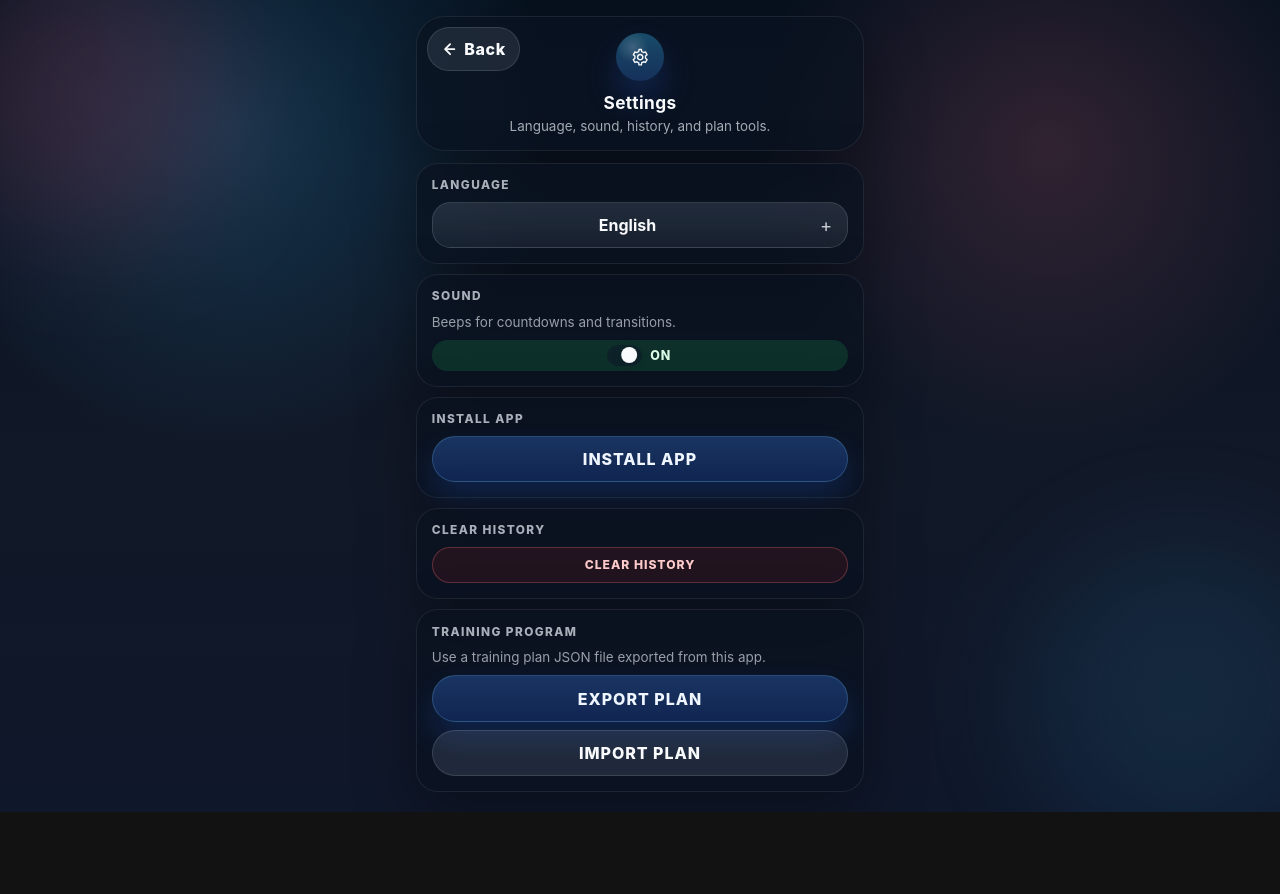
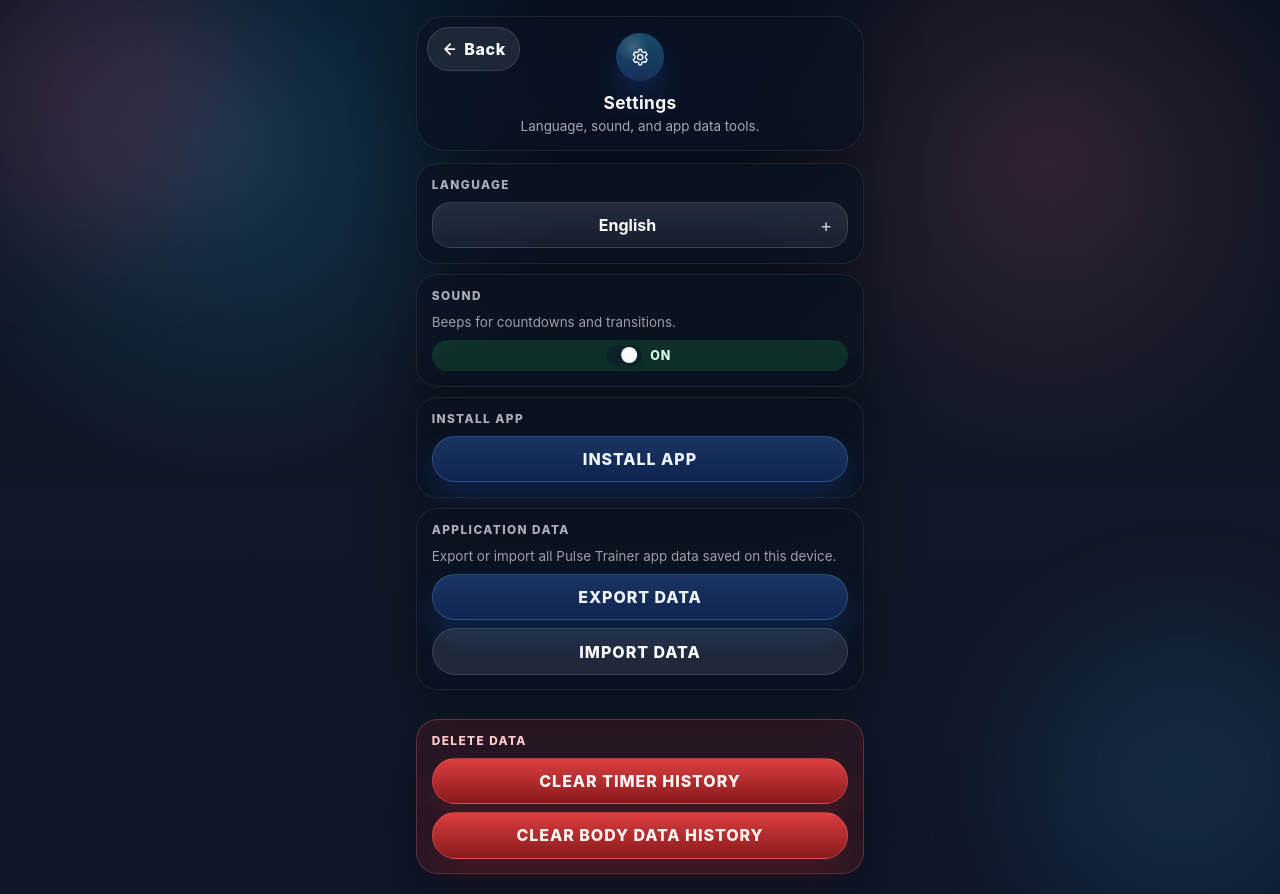
Before and after one commit to spleen1334/hiit-timer, a React (Vite) app: page / in a window 1280 px wide. Both pictures are taken after a click on the button "Settings". Before the commit the page ends 812 px from the top, so only its background shows below. Built offline with nearby package versions, Linux system fonts and the light colour scheme.

Commit message:
feat: add app data management settings

```diff
--- a/src/App.tsx
+++ b/src/App.tsx
@@ -8,7 +8,7 @@ import { ModeTabs } from './components/shared/ModeTabs';
 import { OrientationLock } from './components/shared/OrientationLock';
 import { CogIcon } from './components/shared/icons';
 import { SuccessOverlay } from './components/shared/SuccessOverlay';
-import { ConfirmDialog, InfoDialog, LocaleDialog } from './components/shared/dialogs';
+import { InfoDialog, LocaleDialog, TypedConfirmDialog } from './components/shared/dialogs';
 import { useAudioFeedback } from './hooks/useAudioFeedback';
 import { useInstallPrompt } from './hooks/useInstallPrompt';
 import { usePersistentState } from './hooks/usePersistentState';
@@ -16,7 +16,7 @@ import { useThemeColor } from './hooks/useThemeColor';
 import { useTimerSession } from './hooks/useTimerSession';
 import { useWakeLock } from './hooks/useWakeLock';
 import { DEFAULT_LOCALE, LOCALE_OPTIONS, MESSAGES, isLocale, type Locale } from './i18n';
-import { APP_VIEW_KEY, TRAINING_PROGRAM_KEY } from './plan/constants';
+import { APP_VIEW_KEY, BODY_HEIGHT_KEY, BODY_METRICS_KEY, TRAINING_PROGRAM_KEY } from './plan/constants';
 import { DEFAULT_PROGRAM } from './plan/defaultProgram';
 import type { AppViewMode, TrainingProgram } from './plan/types';
 import { sanitizeTrainingProgram } from './plan/utils';
@@ -68,6 +68,7 @@ function App() {
   const [settingsReturnView, setSettingsReturnView] = useState<AppViewMode>('timer');
   const [isLocaleDialogOpen, setIsLocaleDialogOpen] = useState(false);
   const [isClearHistoryDialogOpen, setIsClearHistoryDialogOpen] = useState(false);
+  const [isClearBodyDataDialogOpen, setIsClearBodyDataDialogOpen] = useState(false);
   const [isInstallDialogOpen, setIsInstallDialogOpen] = useState(false);
 
   const feedback = useAudioFeedback(settings);
@@ -187,8 +188,16 @@ function App() {
 
   const clearHistory = useCallback(() => {
     setHistory([]);
+    globalThis.localStorage?.setItem(HISTORY_KEY, JSON.stringify([]));
     setIsClearHistoryDialogOpen(false);
   }, [setHistory]);
+
+  const clearBodyData = useCallback(() => {
+    globalThis.localStorage?.setItem(BODY_METRICS_KEY, JSON.stringify([]));
+    globalThis.localStorage?.removeItem(BODY_HEIGHT_KEY);
+    setIsClearBodyDataDialogOpen(false);
+    window.location.reload();
+  }, []);
 
   return (
     <main className={`app-shell ${screenTone} ${appView === 'timer' && isWarning ? 'screen-warning' : ''}`}>
@@ -278,14 +287,13 @@ function App() {
               localeLabel={localeMeta.label}
               isLocaleDialogOpen={isLocaleDialogOpen}
               canInstall={canInstall}
-              trainingProgram={trainingProgram}
               soundEnabled={settings.soundEnabled}
               onBack={closeSettings}
               onOpenLocaleDialog={() => setIsLocaleDialogOpen(true)}
               onToggleSound={() => updateSetting('soundEnabled', !settings.soundEnabled)}
               onInstall={() => void requestInstall()}
-              onClearHistory={() => setIsClearHistoryDialogOpen(true)}
-              onImportTrainingProgram={(next) => setTrainingProgram(sanitizeTrainingProgram(next))}
+              onClearTimerHistory={() => setIsClearHistoryDialogOpen(true)}
+              onClearBodyData={() => setIsClearBodyDataDialogOpen(true)}
             />
           ) : null}
         </div>
@@ -293,13 +301,25 @@ function App() {
 
       {appView === 'timer' && mode === 'complete' ? <SuccessOverlay onDismiss={resetSession} returnLabel={messages.returnHomeLabel} /> : null}
       {isClearHistoryDialogOpen ? (
-        <ConfirmDialog
-          title={messages.clearHistoryTitle}
-          body={messages.clearHistoryConfirm}
+        <TypedConfirmDialog
+          title={messages.clearTimerHistoryTitle}
+          body={messages.clearTimerHistoryConfirm}
+          instruction={messages.typeYesInstruction}
           cancelLabel={messages.cancelLabel}
-          confirmLabel={messages.confirmLabel}
+          confirmLabel={messages.deleteLabel}
           onCancel={() => setIsClearHistoryDialogOpen(false)}
           onConfirm={clearHistory}
+        />
+      ) : null}
+      {isClearBodyDataDialogOpen ? (
+        <TypedConfirmDialog
+          title={messages.clearBodyDataTitle}
+          body={messages.clearBodyDataConfirm}
+          instruction={messages.typeYesInstruction}
+          cancelLabel={messages.cancelLabel}
+          confirmLabel={messages.deleteLabel}
+          onCancel={() => setIsClearBodyDataDialogOpen(false)}
+          onConfirm={clearBodyData}
         />
       ) : null}
       {isInstallDialogOpen ? (
--- /dev/null
+++ b/src/appData.ts
@@ -0,0 +1,85 @@
+import {
+  APP_VIEW_KEY,
+  BODY_HEIGHT_KEY,
+  BODY_METRICS_KEY,
+  PLAN_SECTION_VISIBILITY_KEY,
+  TRAINING_PROGRAM_KEY,
+} from './plan/constants';
+import { HISTORY_KEY, LOCALE_KEY, SETTINGS_KEY, STATS_PANEL_KEY } from './timer/constants';
+
+export const APP_LOCAL_STORAGE_KEYS = [
+  SETTINGS_KEY,
+  HISTORY_KEY,
+  LOCALE_KEY,
+  STATS_PANEL_KEY,
+  APP_VIEW_KEY,
+  TRAINING_PROGRAM_KEY,
+  PLAN_SECTION_VISIBILITY_KEY,
+  BODY_METRICS_KEY,
+  BODY_HEIGHT_KEY,
+] as const;
+
+type AppLocalStorageKey = (typeof APP_LOCAL_STORAGE_KEYS)[number];
+
+type AppDataExport = {
+  version: 1;
+  exportedAt: string;
+  localStorage: Partial<Record<AppLocalStorageKey, string>>;
+};
+
+const isAppKey = (key: string): key is AppLocalStorageKey =>
+  (APP_LOCAL_STORAGE_KEYS as readonly string[]).includes(key);
+
+export function downloadAppDataExport() {
+  const localStorageData: AppDataExport['localStorage'] = {};
+
+  for (const key of APP_LOCAL_STORAGE_KEYS) {
+    const value = globalThis.localStorage?.getItem(key);
+    if (value !== null && value !== undefined) {
+      localStorageData[key] = value;
+    }
+  }
+
+  const payload: AppDataExport = {
+    version: 1,
+    exportedAt: new Date().toISOString(),
+    localStorage: localStorageData,
+  };
+  const blob = new Blob([JSON.stringify(payload, null, 2)], { type: 'application/json' });
+  const url = URL.createObjectURL(blob);
+  const link = document.createElement('a');
+  link.href = url;
+  link.download = `pulse-trainer-data-${new Date().toISOString().slice(0, 10)}.json`;
+  document.body.append(link);
+  link.click();
+  link.remove();
+
+  window.setTimeout(() => URL.revokeObjectURL(url), 0);
+}
+
+export function importAppData(rawJson: string) {
+  const parsed = JSON.parse(rawJson) as unknown;
+
+  if (!parsed || typeof parsed !== 'object' || !('localStorage' in parsed)) {
+    throw new Error('Invalid app data export.');
+  }
+
+  const localStorageData = (parsed as { localStorage: unknown }).localStorage;
+  if (!localStorageData || typeof localStorageData !== 'object' || Array.isArray(localStorageData)) {
+    throw new Error('Invalid app data export.');
+  }
+
+  for (const [key, value] of Object.entries(localStorageData)) {
+    if (!isAppKey(key) || typeof value !== 'string') {
+      throw new Error('Invalid app data export.');
+    }
+  }
+
+  for (const key of APP_LOCAL_STORAGE_KEYS) {
+    if (Object.prototype.hasOwnProperty.call(localStorageData, key)) {
+      globalThis.localStorage?.setItem(key, (localStorageData as Record<string, string>)[key]);
+    } else {
+      globalThis.localStorage?.removeItem(key);
+    }
+  }
+}
--- a/src/components/settings/SettingsScreen.tsx
+++ b/src/components/settings/SettingsScreen.tsx
@@ -1,7 +1,6 @@
 import { useRef, useState } from 'react';
+import { downloadAppDataExport, importAppData } from '../../appData';
 import type { Messages } from '../../i18n';
-import type { TrainingProgram } from '../../plan/types';
-import { downloadTrainingProgramExport, parseTrainingProgramImport } from '../../plan/importExport';
 import { BackIcon, CogIcon } from '../shared/icons';
 
 const MAX_IMPORT_FILE_SIZE_BYTES = 1_000_000;
@@ -11,14 +10,13 @@ type SettingsScreenProps = {
   localeLabel: string;
   isLocaleDialogOpen: boolean;
   canInstall: boolean;
-  trainingProgram: TrainingProgram;
   soundEnabled: boolean;
   onBack: () => void;
   onOpenLocaleDialog: () => void;
   onToggleSound: () => void;
   onInstall: () => void;
-  onClearHistory: () => void;
-  onImportTrainingProgram: (next: unknown) => void;
+  onClearTimerHistory: () => void;
+  onClearBodyData: () => void;
 };
 
 export function SettingsScreen({
@@ -26,21 +24,20 @@ export function SettingsScreen({
   localeLabel,
   isLocaleDialogOpen,
   canInstall,
-  trainingProgram,
   soundEnabled,
   onBack,
   onOpenLocaleDialog,
   onToggleSound,
   onInstall,
-  onClearHistory,
-  onImportTrainingProgram,
+  onClearTimerHistory,
+  onClearBodyData,
 }: SettingsScreenProps) {
   const fileInputRef = useRef<HTMLInputElement>(null);
   const [importError, setImportError] = useState<string | null>(null);
   const [importSuccess, setImportSuccess] = useState(false);
 
   const handleExport = () => {
-    downloadTrainingProgramExport(trainingProgram);
+    downloadAppDataExport();
   };
 
   const handleImportClick = () => {
@@ -56,16 +53,16 @@ export function SettingsScreen({
 
     try {
       if (file.size > MAX_IMPORT_FILE_SIZE_BYTES) {
-        throw new Error('Training plan import file is too large.');
+        throw new Error('App data import file is too large.');
       }
 
       const rawJson = await file.text();
-      const imported = parseTrainingProgramImport(rawJson);
-      onImportTrainingProgram(imported);
+      importAppData(rawJson);
       setImportError(null);
       setImportSuccess(true);
+      window.setTimeout(() => window.location.reload(), 250);
     } catch {
-      setImportError(messages.planImportError);
+      setImportError(messages.dataImportError);
       setImportSuccess(false);
     } finally {
       if (fileInputRef.current) {
@@ -137,21 +134,14 @@ export function SettingsScreen({
         ) : null}
 
         <section className="settings-card">
-          <p className="settings-card-label">{messages.clearHistoryLabel}</p>
-          <button type="button" className="clear-history-button" onClick={onClearHistory}>
-            {messages.clearHistoryLabel}
-          </button>
-        </section>
-
-        <section className="settings-card">
-          <p className="settings-card-label">{messages.planTitle}</p>
-          <p className="settings-card-hint">{messages.planImportHint}</p>
+          <p className="settings-card-label">{messages.applicationDataLabel}</p>
+          <p className="settings-card-hint">{messages.dataImportHint}</p>
           <div className="settings-button-stack">
             <button type="button" className="settings-button settings-button-primary" onClick={handleExport}>
-              {messages.exportPlanLabel}
+              {messages.exportDataLabel}
             </button>
             <button type="button" className="settings-button settings-button-secondary" onClick={handleImportClick}>
-              {messages.importPlanLabel}
+              {messages.importDataLabel}
             </button>
           </div>
           <input
@@ -161,8 +151,20 @@ export function SettingsScreen({
             className="settings-file-input"
             onChange={(event) => void handleImportFile(event.target.files?.[0] ?? null)}
           />
-          {importSuccess ? <p className="settings-success">{messages.planImportSuccess}</p> : null}
+          {importSuccess ? <p className="settings-success">{messages.dataImportSuccess}</p> : null}
           {importError ? <p className="settings-error">{importError}</p> : null}
+        </section>
+
+        <section className="settings-card settings-delete-card">
+          <p className="settings-card-label">{messages.deleteDataLabel}</p>
+          <div className="settings-button-stack">
+            <button type="button" className="settings-button settings-button-danger" onClick={onClearTimerHistory}>
+              {messages.clearTimerHistoryLabel}
+            </button>
+            <button type="button" className="settings-button settings-button-danger" onClick={onClearBodyData}>
+              {messages.clearBodyDataLabel}
+            </button>
+          </div>
         </section>
       </div>
     </section>
--- a/src/i18n.ts
+++ b/src/i18n.ts
@@ -26,6 +26,21 @@ export type Messages = {
   clearHistoryLabel: string;
   clearHistoryConfirm: string;
   clearHistoryTitle: string;
+  applicationDataLabel: string;
+  exportDataLabel: string;
+  importDataLabel: string;
+  dataImportHint: string;
+  dataImportSuccess: string;
+  dataImportError: string;
+  deleteDataLabel: string;
+  clearTimerHistoryLabel: string;
+  clearTimerHistoryTitle: string;
+  clearTimerHistoryConfirm: string;
+  clearBodyDataLabel: string;
+  clearBodyDataTitle: string;
+  clearBodyDataConfirm: string;
+  typeYesInstruction: string;
+  deleteLabel: string;
   exportPlanLabel: string;
   importPlanLabel: string;
   planImportHint: string;
@@ -146,7 +161,7 @@ export const MESSAGES: Record<Locale, Messages> = {
     languageLabel: 'Language',
     settingsLabel: 'Settings',
     settingsTitle: 'Settings',
-    settingsSubtitle: 'Language, sound, history, and plan tools.',
+    settingsSubtitle: 'Language, sound, and app data tools.',
     backLabel: 'Back',
     editLabel: 'Edit',
     statsLabel: 'Session & history',
@@ -157,6 +172,21 @@ export const MESSAGES: Record<Locale, Messages> = {
     clearHistoryLabel: 'Clear history',
     clearHistoryConfirm: 'Clear all successful workout history?',
     clearHistoryTitle: 'Clear saved history?',
+    applicationDataLabel: 'Application Data',
+    exportDataLabel: 'Export Data',
+    importDataLabel: 'Import Data',
+    dataImportHint: 'Export or import all Pulse Trainer app data saved on this device.',
+    dataImportSuccess: 'Application data imported. Reloading…',
+    dataImportError: 'That JSON is not valid Pulse Trainer app data.',
+    deleteDataLabel: 'Delete Data',
+    clearTimerHistoryLabel: 'Clear Timer History',
+    clearTimerHistoryTitle: 'Clear timer history?',
+    clearTimerHistoryConfirm: 'This deletes saved timer workout history only. Timer settings will be kept.',
+    clearBodyDataLabel: 'Clear Body Data History',
+    clearBodyDataTitle: 'Clear body data?',
+    clearBodyDataConfirm: 'This deletes body metrics history and saved height from this device.',
+    typeYesInstruction: 'Type YES to confirm.',
+    deleteLabel: 'Delete',
     exportPlanLabel: 'Export plan',
     importPlanLabel: 'Import plan',
     planImportHint: 'Use a training plan JSON file exported from this app.',
@@ -266,7 +296,7 @@ export const MESSAGES: Record<Locale, Messages> = {
     languageLabel: 'Језик',
     settingsLabel: 'Подешавања',
     settingsTitle: 'Подешавања',
-    settingsSubtitle: 'Језик, звук, историја и алати за план.',
+    settingsSubtitle: 'Језик, звук и алати за податке апликације.',
     backLabel: 'Назад',
     editLabel: 'Уреди',
     statsLabel: 'Сесија и историја',
@@ -277,6 +307,21 @@ export const MESSAGES: Record<Locale, Messages> = {
     clearHistoryLabel: 'Обриши историју',
     clearHistoryConfirm: 'Обрисати целу историју успешних тренинга?',
     clearHistoryTitle: 'Обрисати сачувану историју?',
+    applicationDataLabel: 'Подаци апликације',
+    exportDataLabel: 'Извези податке',
+    importDataLabel: 'Увези податке',
+    dataImportHint: 'Извези или увези све Pulse Trainer податке сачуване на овом уређају.',
+    dataImportSuccess: 'Подаци апликације су увезени. Поновно учитавање…',
+    dataImportError: 'Тај JSON није важећи извоз Pulse Trainer података.',
+    deleteDataLabel: 'Брисање података',
+    clearTimerHistoryLabel: 'Обриши историју тајмера',
+    clearTimerHistoryTitle: 'Обрисати историју тајмера?',
+    clearTimerHistoryConfirm: 'Ово брише само сачувану историју тренинга тајмера. Подешавања тајмера остају.',
+    clearBodyDataLabel: 'Обриши историју тела',
+    clearBodyDataTitle: 'Обрисати податке о телу?',
+    clearBodyDataConfirm: 'Ово брише историју телесних мерења и сачувану висину са овог уређаја.',
+    typeYesInstruction: 'Упиши YES за потврду.',
+    deleteLabel: 'Обриши',
     exportPlanLabel: 'Извези план',
     importPlanLabel: 'Увези план',
     planImportHint: 'Користи JSON план тренинга извезен из ове апликације.',
--- a/src/styles/settings.css
+++ b/src/styles/settings.css
@@ -182,6 +182,23 @@
   color: #f8fafc;
 }
 
+.settings-button-danger {
+  border: 1px solid rgba(248, 113, 113, 0.36);
+  background: linear-gradient(180deg, rgba(239, 68, 68, 0.9), rgba(153, 27, 27, 0.86));
+  color: #fff5f5;
+  box-shadow: 0 16px 30px rgba(127, 29, 29, 0.28);
+}
+
+.settings-delete-card {
+  margin-top: 1.15rem;
+  border-color: rgba(248, 113, 113, 0.28);
+  background: rgba(127, 29, 29, 0.22);
+}
+
+.settings-delete-card .settings-card-label {
+  color: #fecaca;
+}
+
 .settings-file-input {
   display: none;
 }
```
Also changed, not shown: src/components/shared/dialogs.tsx (+45 -0 lines), src/styles/dialogs.css (+26 -0 lines).
